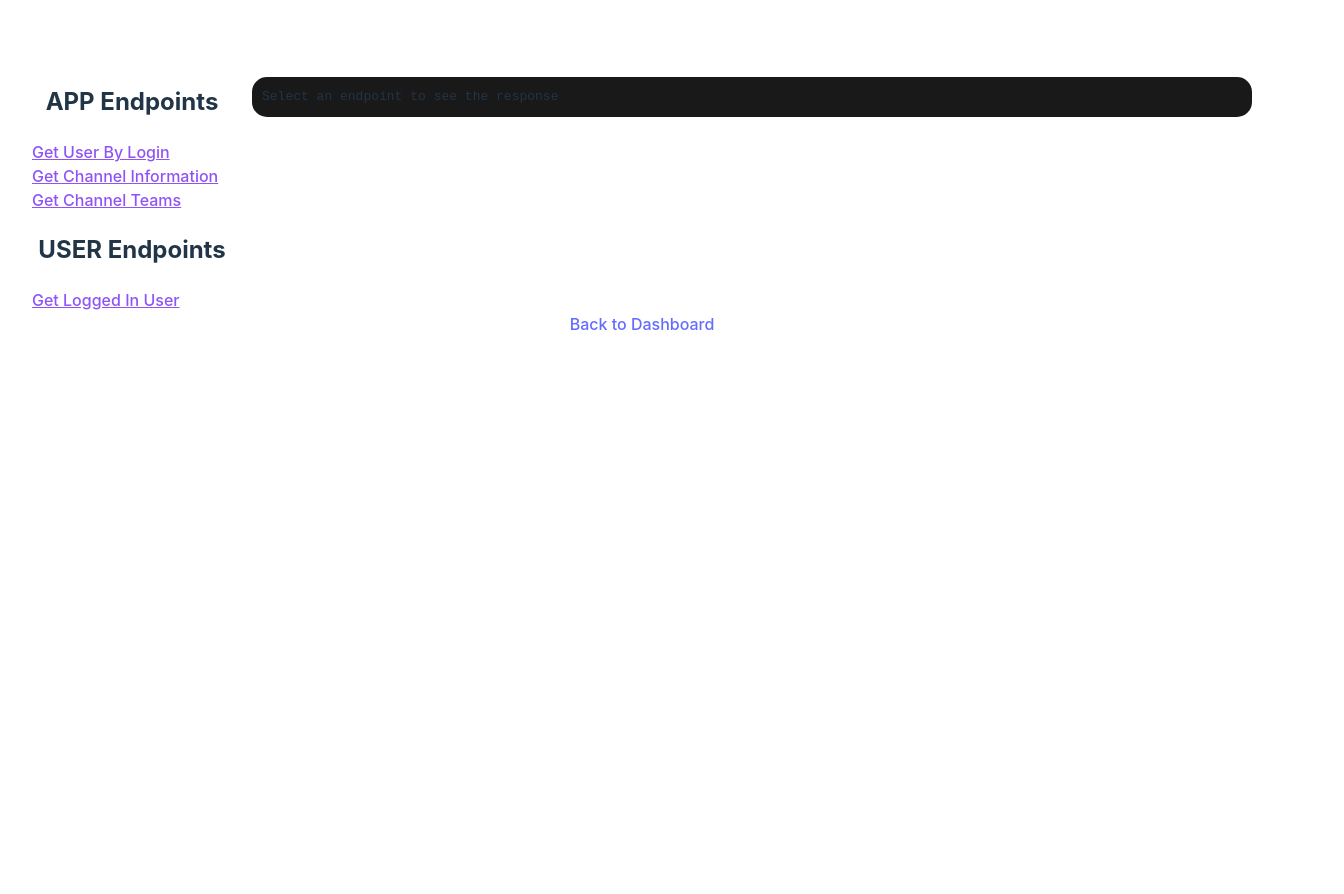
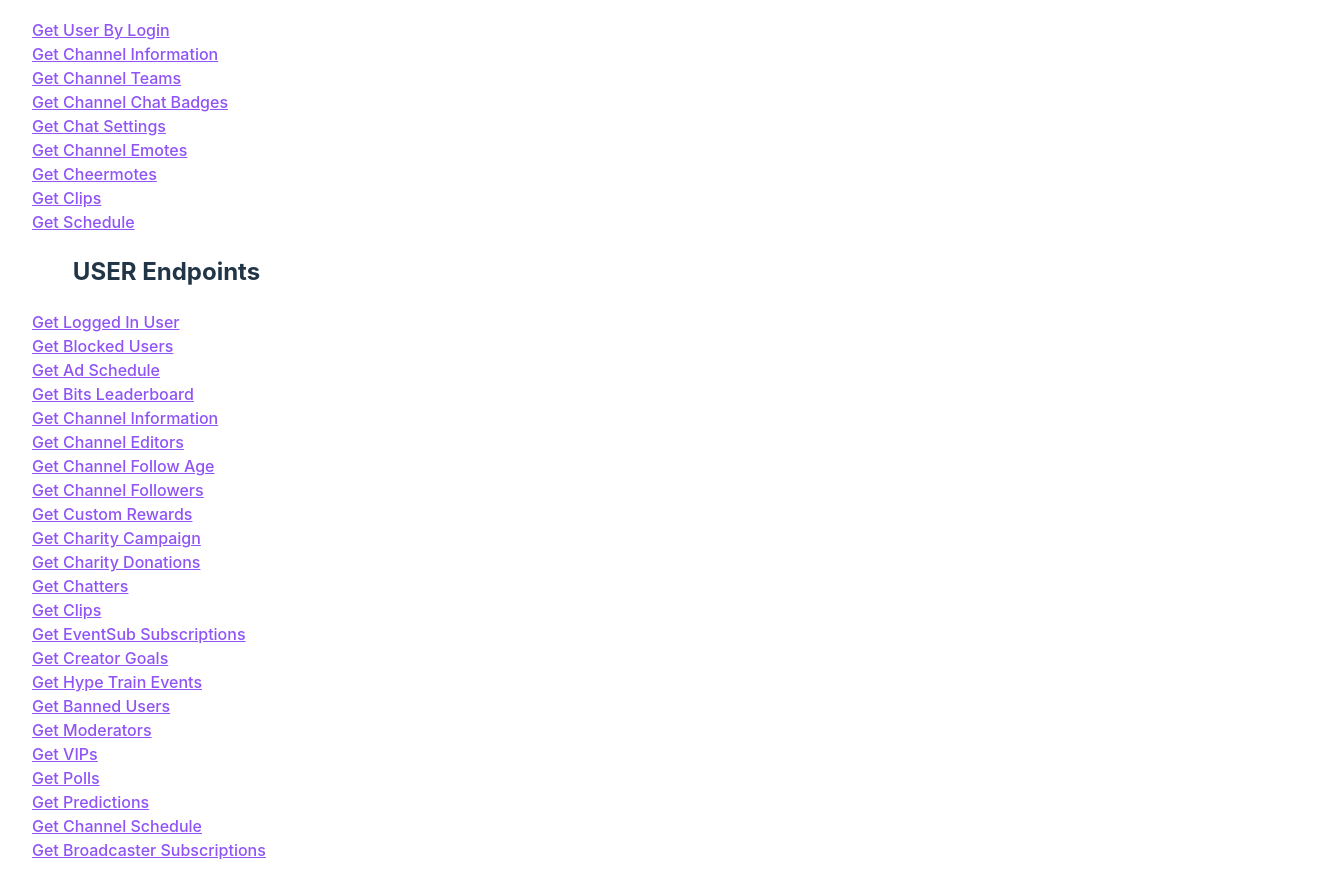
Before and after one commit to MagicInUse/MagicStickBot, a React (Vite) app in the folder client/: page /endpoints in a window 1280 px wide. Shown: the part 200-1094 px from the top of the page, 1344 px wide, since content can reach past the window. Before the commit the page ends 800 px from the top, so only its background shows below. Built offline with nearby package versions, Linux system fonts and the light colour scheme; no server answers.

Commit message:
updated for the user that is logged in, with some bug fixes. last call to get working is the Follow Age

```diff
--- a/client/src/pages/Endpoints.tsx
+++ b/client/src/pages/Endpoints.tsx
@@ -1,20 +1,29 @@
-//*********************************************//
-// This component is for testing purposes only //
-// Broadcaster ID: 36178420                    //
-// Moderator ID: 183568422                     //
-//*********************************************//
-
-import { useState } from 'react';
+import { useState, useEffect } from 'react';
 import { Link } from 'react-router-dom';
-
-const broadcaster_id = '36178420';
-const moderator_id = '183568422';
-const broadcaster_login = 'magicinuse';
-const moderator_login = 'magicstickbot';
 
 const Endpoints = () => {
     const [apiResponse, setApiResponse] = useState<any>(null);
     const BASE_URL = process.env.NODE_ENV === 'production' ? process.env.BASE_URL : 'https://localhost:5173';
+    const user_id = '183568422';
+    const [broadcaster_id, setBroadcasterId] = useState<string>('');
+    const [broadcaster_login, setBroadcasterLogin] = useState<string>('');
+    const fetchUserData = async () => {
+        try {
+            const response = await fetch(`${BASE_URL}/twitch/user/me`);
+            const data = await response.json();
+            console.log(data);
+            if (data) {
+                setBroadcasterId(data[0].id);
+                setBroadcasterLogin(data[0].login);
+            }
+        } catch (error) {
+            console.error('Failed to fetch user data', error);
+        }
+    };
+
+    useEffect(() => {
+        fetchUserData();
+    }, []);
 
     const handleEndpointClick = async (endpoint: string) => {
         try {
@@ -28,14 +37,46 @@
 
     return (
         <>
+            <h1 style={{ margin: '0', padding: '0' }}>API Endpoints</h1>
+            <h4 style={{ margin: '3px', padding: '0' }}>for those who would like to see some behind-the-scenes</h4>
+            <Link to="/dashboard" style={{ marginTop: 0, padding: 0 }}>Back to Dashboard</Link>
             <div style={{ display: 'flex'}}>
-                <div style={{ flex: 1, minWidth: '200px' }}>
+                <div style={{ flex: 1, minWidth: '269px' }}>
                     <h2>APP Endpoints</h2>
                     <a className='Endpoints' onClick={() => handleEndpointClick(`${BASE_URL}/twitch/app/users/${broadcaster_login}`)} title={`${BASE_URL}/twitch/app/users/:broadcaster_login`}>Get User By Login</a>
                     <a className='Endpoints' onClick={() => handleEndpointClick(`${BASE_URL}/twitch/app/channels/${broadcaster_id}`)} title={`${BASE_URL}/twitch/app/channels/:broadcaster_id`}>Get Channel Information</a>
                     <a className='Endpoints' onClick={() => handleEndpointClick(`${BASE_URL}/twitch/app/channels/${broadcaster_id}/teams`)} title={`${BASE_URL}/twitch/app/channels/:broadcaster_id/teams`}>Get Channel Teams</a>
+                    <a className='Endpoints' onClick={() => handleEndpointClick(`${BASE_URL}/twitch/app/chat/${broadcaster_id}/badges`)} title={`${BASE_URL}/twitch/app/chat/:broadcaster_id/badges`}>Get Channel Chat Badges</a>
+                    <a className='Endpoints' onClick={() => handleEndpointClick(`${BASE_URL}/twitch/app/chat/${broadcaster_id}/settings`)} title={`${BASE_URL}/twitch/app/chat/:broadcaster_id/settings`}>Get Chat Settings</a>
+                    <a className='Endpoints' onClick={() => handleEndpointClick(`${BASE_URL}/twitch/app/chat/${broadcaster_id}/emotes`)} title={`${BASE_URL}/twitch/app/chat/:broadcaster_id/emotes`}>Get Channel Emotes</a>
+                    <a className='Endpoints' onClick={() => handleEndpointClick(`${BASE_URL}/twitch/app/bits/${broadcaster_id}/cheermotes`)} title={`${BASE_URL}/twitch/app/bits/:broadcaster_id/cheermotes`}>Get Cheermotes</a>
+                    <a className='Endpoints' onClick={() => handleEndpointClick(`${BASE_URL}/twitch/app/clips/${broadcaster_id}`)} title={`${BASE_URL}/twitch/app/clips/:broadcaster_id/`}>Get Clips</a>
+                    <a className='Endpoints' onClick={() => handleEndpointClick(`${BASE_URL}/twitch/app/schedule/${broadcaster_id}`)} title={`${BASE_URL}/twitch/app/schedule/:broadcaster_id/`}>Get Schedule</a>
                     <h2>USER Endpoints</h2>
-                    <a className='Endpoints' onClick={() => handleEndpointClick(`${BASE_URL}/twitch/user/me`)} title={`${BASE_URL}/twitch/app/users/me`}>Get Logged In User</a>
+                    <a className='Endpoints' onClick={() => handleEndpointClick(`${BASE_URL}/twitch/user/me`)} title={`${BASE_URL}/twitch/user/me`}>Get Logged In User</a>
+                    <a className='Endpoints' onClick={() => handleEndpointClick(`${BASE_URL}/twitch/user/blocked/${broadcaster_id}`)} title={`${BASE_URL}/twitch/user/blocked/:broadcaster_id`}>Get Blocked Users</a>
+                    <a className='Endpoints' onClick={() => handleEndpointClick(`${BASE_URL}/twitch/user/ad-schedule`)} title={`${BASE_URL}/twitch/user/ad-schedule`}>Get Ad Schedule</a>
+                    <a className='Endpoints' onClick={() => handleEndpointClick(`${BASE_URL}/twitch/user/bits/leaderboard`)} title={`${BASE_URL}/twitch/user/bits/leaderboard`}>Get Bits Leaderboard</a>
+                    <a className='Endpoints' onClick={() => handleEndpointClick(`${BASE_URL}/twitch/user/channels/${broadcaster_id}`)} title={`${BASE_URL}/twitch/user/channels/:broadcaster_id`}>Get Channel Information</a>
+                    <a className='Endpoints' onClick={() => handleEndpointClick(`${BASE_URL}/twitch/user/channels/${broadcaster_id}/editors`)} title={`${BASE_URL}/twitch/user/channels/:broadcaster_id/editors`}>Get Channel Editors</a>
+                    <a className='Endpoints' onClick={() => handleEndpointClick(`${BASE_URL}/twitch/user/channels/${broadcaster_id}/${user_id}/followed`)} title={`${BASE_URL}/twitch/user/channels/:broadcaster_id/:user_id/followed`}>Get Channel Follow Age</a> {/* TODO: This does not work */}
+                    <a className='Endpoints' onClick={() => handleEndpointClick(`${BASE_URL}/twitch/user/channels/${broadcaster_id}/followers`)} title={`${BASE_URL}/twitch/user/channels/:broadcaster_id/followers`}>Get Channel Followers</a>
+                    <a className='Endpoints' onClick={() => handleEndpointClick(`${BASE_URL}/twitch/user/channel-points/${broadcaster_id}/rewards`)} title={`${BASE_URL}/twitch/user/channel-points/:broadcaster_id/rewards`}>Get Custom Rewards</a>
+                    <a className='Endpoints' onClick={() => handleEndpointClick(`${BASE_URL}/twitch/user/charity/${broadcaster_id}/campaigns`)} title={`${BASE_URL}/twitch/user/charity/:broadcaster_id/campaigns`}>Get Charity Campaign</a>
+                    <a className='Endpoints' onClick={() => handleEndpointClick(`${BASE_URL}/twitch/user/charity/${broadcaster_id}/donations`)} title={`${BASE_URL}/twitch/user/charity/:broadcaster_id/donations`}>Get Charity Donations</a>
+                    <a className='Endpoints' onClick={() => handleEndpointClick(`${BASE_URL}/twitch/user/chat/${broadcaster_id}/${broadcaster_id}/chatters`)} title={`${BASE_URL}/twitch/user/chat/:broadcaster_id/:moderator_id/chatters`}>Get Chatters</a>
+                    <a className='Endpoints' onClick={() => handleEndpointClick(`${BASE_URL}/twitch/user/clips/${broadcaster_id}`)} title={`${BASE_URL}/twitch/user/clips/:broadcaster_id`}>Get Clips</a>
+                    <a className='Endpoints' onClick={() => handleEndpointClick(`${BASE_URL}/twitch/user/eventsub`)} title={`${BASE_URL}/twitch/user/eventsub`}>Get EventSub Subscriptions</a>
+                    <a className='Endpoints' onClick={() => handleEndpointClick(`${BASE_URL}/twitch/user/goals/${broadcaster_id}`)} title={`${BASE_URL}/twitch/user/goals/:broadcaster_id`}>Get Creator Goals</a>
+                    <a className='Endpoints' onClick={() => handleEndpointClick(`${BASE_URL}/twitch/user/hype-train/${broadcaster_id}`)} title={`${BASE_URL}/twitch/user/hype-train/:broadcaster_id`}>Get Hype Train Events</a>
+                    <a className='Endpoints' onClick={() => handleEndpointClick(`${BASE_URL}/twitch/user/moderation/${broadcaster_id}/banned`)} title={`${BASE_URL}/twitch/user/moderation/:broadcaster_id/banned`}>Get Banned Users</a>
+                    <a className='Endpoints' onClick={() => handleEndpointClick(`${BASE_URL}/twitch/user/moderation/${broadcaster_id}/moderators`)} title={`${BASE_URL}/twitch/user/moderation/:broadcaster_id/moderators`}>Get Moderators</a>
+                    <a className='Endpoints' onClick={() => handleEndpointClick(`${BASE_URL}/twitch/user/moderation/${broadcaster_id}/vips`)} title={`${BASE_URL}/twitch/user/moderation/:broadcaster_id/vips`}>Get VIPs</a>
+                    <a className='Endpoints' onClick={() => handleEndpointClick(`${BASE_URL}/twitch/user/polls/${broadcaster_id}`)} title={`${BASE_URL}/twitch/user/polls/:broadcaster_id`}>Get Polls</a>
+                    <a className='Endpoints' onClick={() => handleEndpointClick(`${BASE_URL}/twitch/user/predictions/${broadcaster_id}`)} title={`${BASE_URL}/twitch/user/predictions/:broadcaster_id`}>Get Predictions</a>
+                    <a className='Endpoints' onClick={() => handleEndpointClick(`${BASE_URL}/twitch/user/schedule/${broadcaster_id}`)} title={`${BASE_URL}/twitch/user/schedule/:broadcaster_id`}>Get Channel Schedule</a>
+                    <a className='Endpoints' onClick={() => handleEndpointClick(`${BASE_URL}/twitch/user/subscriptions/broadcaster/${broadcaster_id}`)} title={`${BASE_URL}/twitch/user/subscriptions/broadcaster/:broadcaster_id`}>Get Broadcaster Subscriptions</a>
+
                 </div>
                 <div style={{ flex: 1, paddingLeft: '20px', minHeight: '200px', minWidth: '1000px' }}>
                     {apiResponse ? (
@@ -50,7 +91,6 @@
                     )}
                 </div>
             </div>
-            <Link to="/dashboard">Back to Dashboard</Link>
         </>
     );
 }
```
Also changed, not shown: 1 other file (tests, documents, lock files or other folders).
